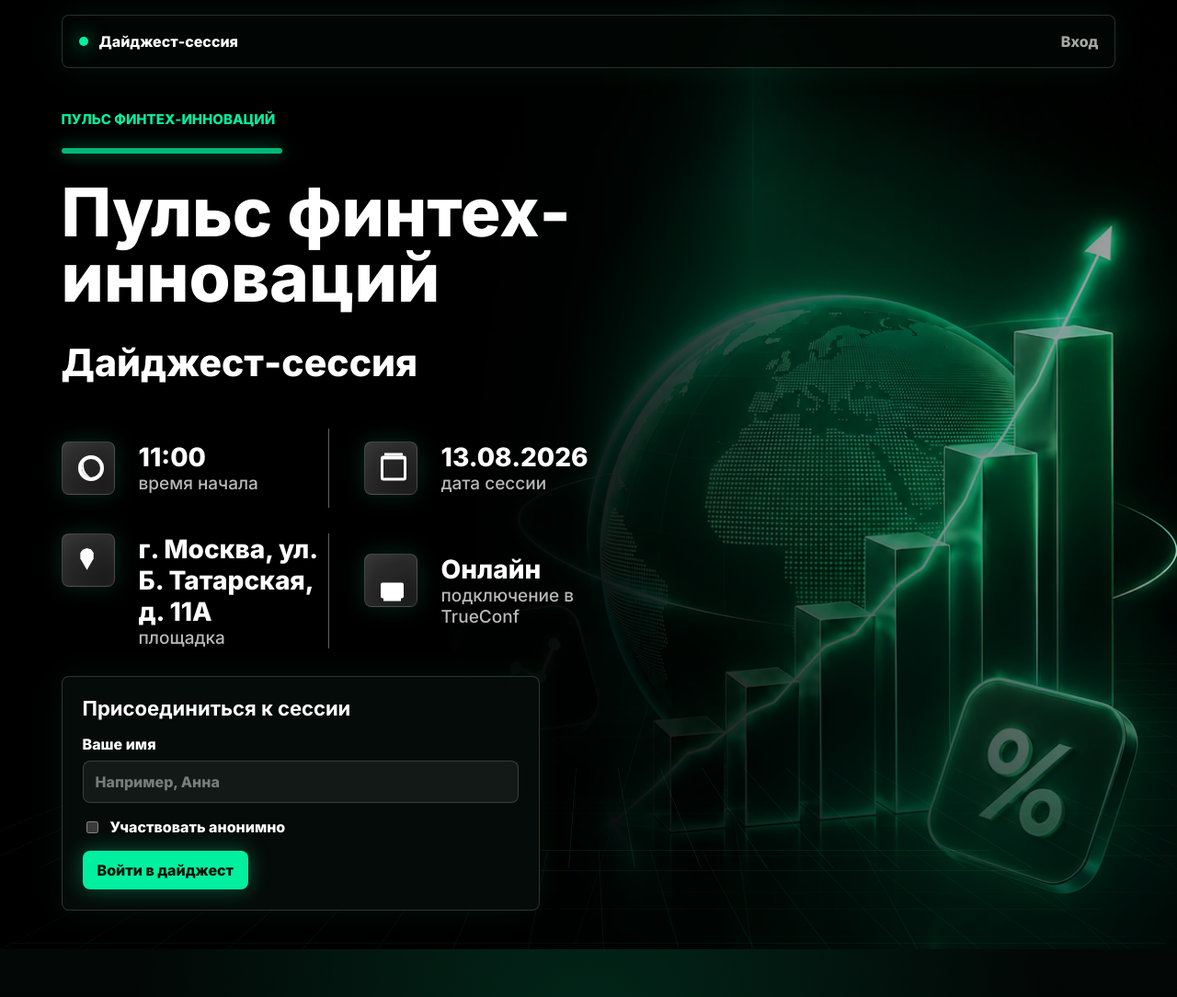
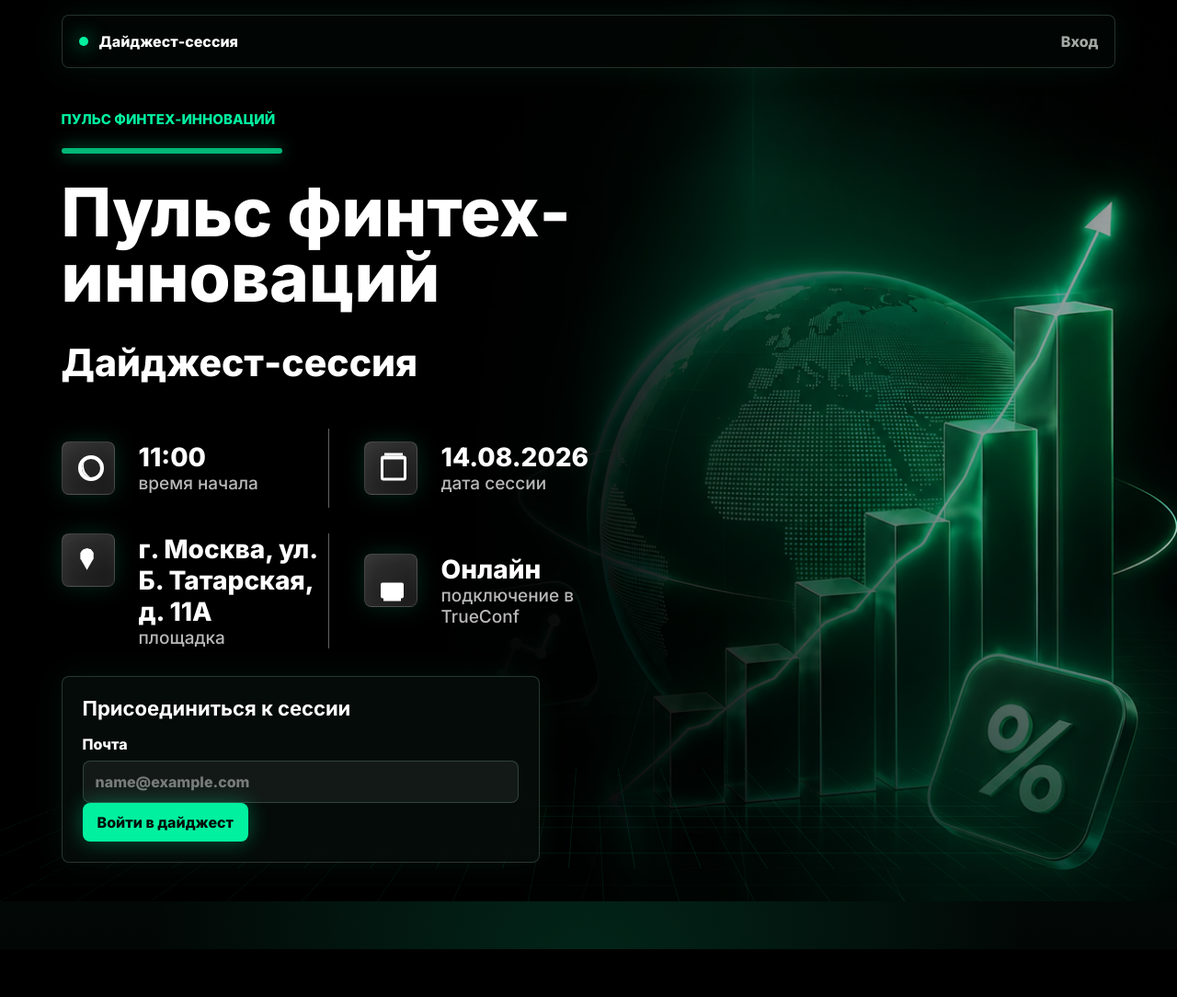
Before and after one commit to Spaceonmymind/Discussion_Club_DI, a FastAPI app: page /event/club-15july in a window 1280 px wide. Shown: the whole page at 92% size. After the commit the page ends 1032 px from the top, so only its background shows below. Run offline with FastAPI, Linux system fonts and the light colour scheme.

Commit message:
Use email participant accounts and update session date

```diff
--- a/app/auth.py
+++ b/app/auth.py
@@ -3,6 +3,7 @@ from secrets import token_hex
 
 from fastapi import Depends, HTTPException, Request, status
 from passlib.context import CryptContext
+from sqlalchemy import inspect, text
 from sqlalchemy.orm import Session
 
 from .database import Base, SessionLocal, engine, get_db
@@ -54,6 +55,7 @@ def require_staff(user: User = Depends(current_user)) -> User:
 
 def init_db() -> None:
     Base.metadata.create_all(bind=engine)
+    ensure_schema()
     db = SessionLocal()
     try:
         seed_data(db)
@@ -88,7 +90,7 @@ def seed_data(db: Session) -> None:
         event = Event(
             title="Пульс финтех-инноваций",
             description="Дайджест-сессия о трендах, кейсах и практических выводах для команды.",
-            date=date(2026, 8, 13),
+            date=date(2026, 8, 14),
             start_time=time(11, 0),
             end_time=time(12, 0),
             location="г. Москва, ул. Б. Татарская, д. 11А",
@@ -103,7 +105,7 @@ def seed_data(db: Session) -> None:
     else:
         event.title = "Пульс финтех-инноваций"
         event.description = "Дайджест-сессия о трендах, кейсах и практических выводах для команды."
-        event.date = date(2026, 8, 13)
+        event.date = date(2026, 8, 14)
         event.start_time = time(11, 0)
         event.location = "г. Москва, ул. Б. Татарская, д. 11А"
         current_questions = [
@@ -130,5 +132,16 @@ def reset_event_data(db: Session, event_id: int) -> None:
     db.query(PreparedQuestion).filter(PreparedQuestion.event_id == event_id).delete(synchronize_session=False)
 
 
+def ensure_schema() -> None:
+    inspector = inspect(engine)
+    participant_columns = {column["name"] for column in inspector.get_columns("participants")}
+    with engine.begin() as connection:
+        if "email" not in participant_columns:
+            connection.execute(text("ALTER TABLE participants ADD COLUMN email VARCHAR(255)"))
+        connection.execute(
+            text("CREATE UNIQUE INDEX IF NOT EXISTS uq_participant_event_email ON participants (event_id, email)")
+        )
+
+
 def make_public_code() -> str:
     return token_hex(4)
--- a/app/models.py
+++ b/app/models.py
@@ -59,10 +59,12 @@ class PreparedQuestion(Base, TimestampMixin):
 
 class Participant(Base):
     __tablename__ = "participants"
+    __table_args__ = (UniqueConstraint("event_id", "email", name="uq_participant_event_email"),)
 
     id = Column(Integer, primary_key=True, index=True)
     event_id = Column(Integer, ForeignKey("events.id"), nullable=False)
     name = Column(String(120), nullable=True)
+    email = Column(String(255), nullable=True, index=True)
     is_anonymous = Column(Boolean, default=False)
     session_token = Column(String(64), unique=True, index=True, nullable=False)
     created_at = Column(DateTime, default=datetime.utcnow)
--- a/app/routes/api.py
+++ b/app/routes/api.py
@@ -30,7 +30,7 @@ EVENT_STATUSES = {"draft", "active", "finished"}
 
 def question_to_dict(question: LiveQuestion) -> dict:
     participant = question.participant
-    name = "Анонимно" if participant.is_anonymous else participant.name
+    name = participant.email or participant.name or "Участник"
     return {
         "id": question.id,
         "event_id": question.event_id,
@@ -69,10 +69,22 @@ def create_participant(event_id: int, payload: ParticipantCreate, db: Session =
     event = db.get(Event, event_id)
     if not event:
         raise HTTPException(status_code=404, detail="Event not found")
+    normalized_email = (payload.email or payload.name or "").strip().lower()
+    if not normalized_email:
+        raise HTTPException(status_code=400, detail="Email is required")
+    existing = db.query(Participant).filter(Participant.event_id == event_id, Participant.email == normalized_email).first()
+    if existing:
+        existing.session_token = token_urlsafe(32)
+        existing.name = normalized_email
+        existing.is_anonymous = False
+        db.commit()
+        db.refresh(existing)
+        return {"id": existing.id, "session_token": existing.session_token}
     participant = Participant(
         event_id=event_id,
-        name=None if payload.is_anonymous else (payload.name or "Участник"),
-        is_anonymous=payload.is_anonymous,
+        name=normalized_email,
+        email=normalized_email,
+        is_anonymous=False,
         session_token=token_urlsafe(32),
     )
     db.add(participant)
--- a/app/routes/moderator.py
+++ b/app/routes/moderator.py
@@ -63,10 +63,10 @@ def export_event_questions(event_id: int, db: Session = Depends(get_db), _: User
     def rows():
         yield "type,status,votes,pinned,participant,text,answer_or_comment\n"
         for question in db.query(LiveQuestion).filter(LiveQuestion.event_id == event_id).order_by(LiveQuestion.created_at).all():
-            name = "Анонимно" if question.participant.is_anonymous else question.participant.name
+            name = question.participant.email or question.participant.name or "Участник"
             yield f'live,{question.status},{question.votes_count},{question.is_pinned},"{name}","{question.text}","{question.moderator_comment or ""}"\n'
         for answer in db.query(ParticipantAnswer).filter(ParticipantAnswer.event_id == event_id).order_by(ParticipantAnswer.created_at).all():
-            name = "Анонимно" if answer.participant.is_anonymous else answer.participant.name
+            name = answer.participant.email or answer.participant.name or "Участник"
             yield f'prepared-answer,,,, "{name}","{answer.prepared_question.text}","{answer.answer_text}"\n'
 
     filename = f"event-{event_id}-questions.csv"
--- a/app/schemas.py
+++ b/app/schemas.py
@@ -5,6 +5,7 @@ from pydantic import BaseModel, EmailStr
 
 class ParticipantCreate(BaseModel):
     name: Optional[str] = None
+    email: Optional[str] = None
     is_anonymous: bool = False
 
 
--- a/app/templates/discussion.html
+++ b/app/templates/discussion.html
@@ -5,7 +5,7 @@
     <div>
         <p class="eyebrow">Дайджест-сессия</p>
         <h1>{{ event.title }}</h1>
-        <p>{{ participant.name if not participant.is_anonymous else 'Анонимный участник' }}</p>
+        <p>{{ participant.email or participant.name }}</p>
     </div>
     <span class="status active">{{ event.status }}</span>
 </section>
--- a/app/templates/public_event.html
+++ b/app/templates/public_event.html
@@ -15,12 +15,8 @@
         <form class="join-panel inline-join" action="/event/{{ event.public_code }}/join" method="post">
             <h2>Присоединиться к сессии</h2>
             <label>
-                <span>Ваше имя</span>
-                <input name="name" placeholder="Например, Анна">
-            </label>
-            <label class="check">
-                <input type="checkbox" name="is_anonymous" value="true">
-                <span>Участвовать анонимно</span>
+                <span>Почта</span>
+                <input name="email" type="email" required placeholder="name@example.com">
             </label>
             <button class="btn primary" type="submit">Войти в дайджест</button>
         </form>
```
Also changed, not shown: app/routes/public.py (+21 -8 lines), README.md.
